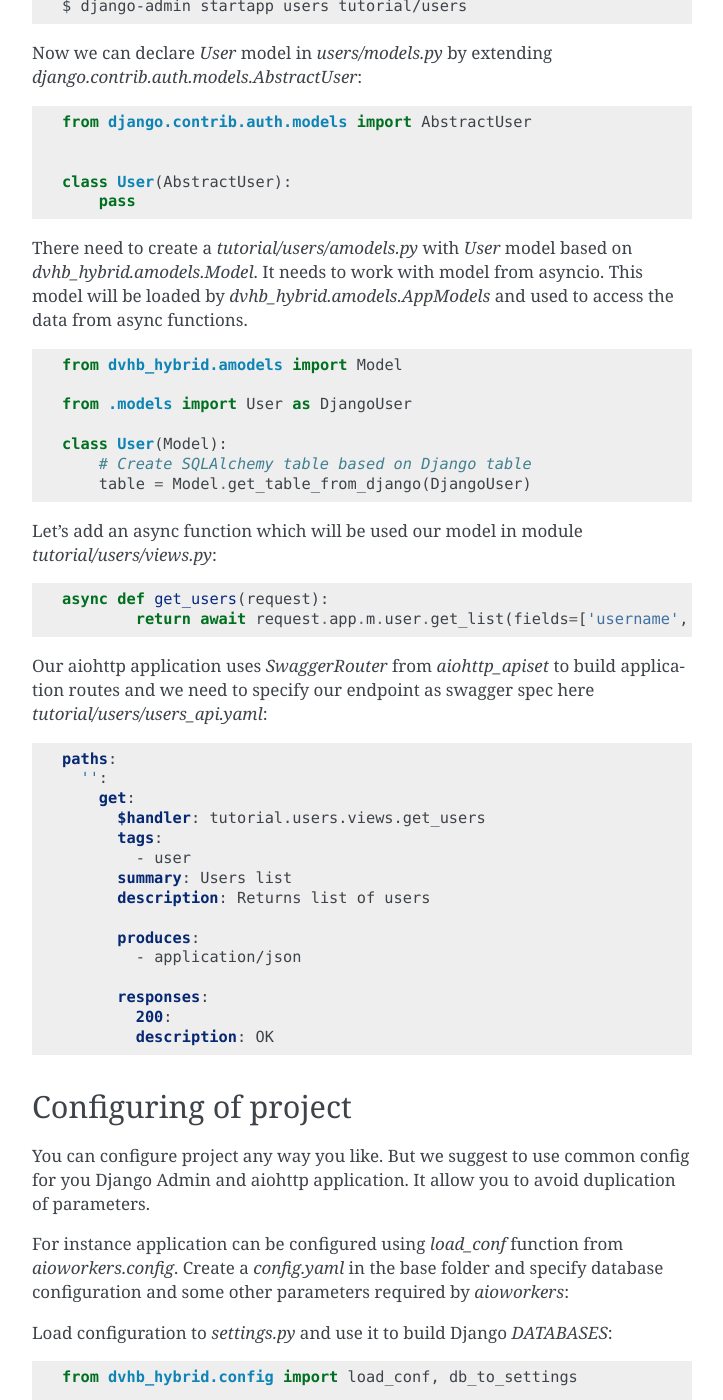
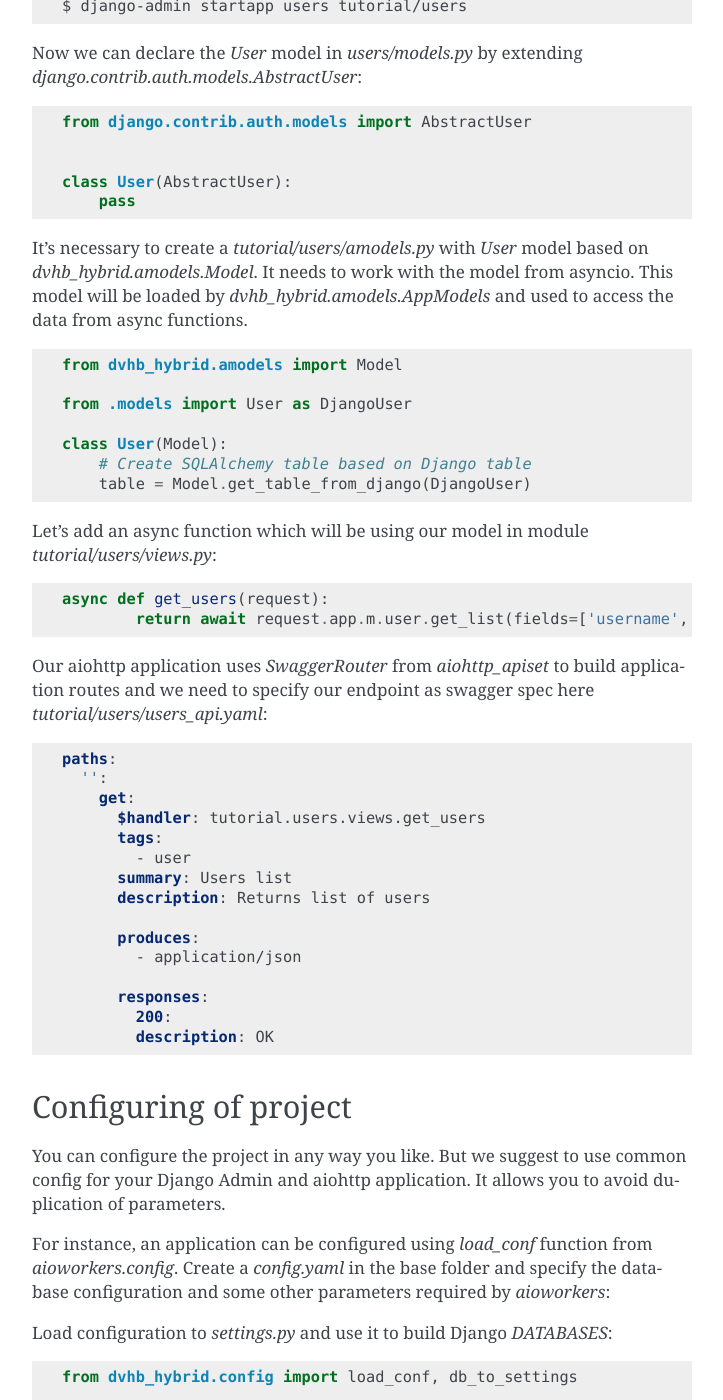
Before and after one commit to dvhb/dvhb-hybrid, a Sphinx documentation site: the page built from docs/tutorial.rst, in a window 1280 px wide and 1400 px high, scrolled down 984 px. Shown: the whole window, without its empty margins (388-1111 px from the left). Built offline with Sphinx 7.4.7, drawn with Linux system fonts in a browser that asks for light colours; some of the changed text lies outside the part shown.

Commit message:
fix docs

```diff
--- a/docs/tutorial.rst
+++ b/docs/tutorial.rst
@@ -39,17 +40,17 @@
 Create an application
 ---------------------
 
-Generally Django project consist of few applications.
+Generally, Django project consists of a few applications.
 
-For instance we need to create a method `GET /users` which returns a list of users of the application.
-So create a `users` django application and place it as subpackage of `tutorial` package:
+For instance, we need to create a `GET /users` method which returns a list of the application’s users.
+So create a `users` django application and place it as a subpackage of the `tutorial` package:
 
 .. code-block:: shell
 
     $ mkdir tutorial/users
     $ django-admin startapp users tutorial/users
 
-Now we can declare `User` model in `users/models.py` by extending `django.contrib.auth.models.AbstractUser`:
+Now we can declare the `User` model in `users/models.py` by extending `django.contrib.auth.models.AbstractUser`:
 
 .. code-block:: python
 
@@ -60,8 +61,8 @@
         pass
 
 
-There need to create a `tutorial/users/amodels.py` with `User` model based on `dvhb_hybrid.amodels.Model`.
-It needs to work with model from asyncio.
+It’s necessary to create a `tutorial/users/amodels.py` with `User` model based on `dvhb_hybrid.amodels.Model`.
+It needs to work with the model from asyncio.
 This model will be loaded by `dvhb_hybrid.amodels.AppModels` and used to access the data from async functions.
 
 .. code-block:: python
@@ -75,7 +76,7 @@
         table = Model.get_table_from_django(DjangoUser)
 
 
-Let's add an async function which will be used our model in module `tutorial/users/views.py`:
+Let’s add an async function which will be using our model in module `tutorial/users/views.py`:
 
 .. code-block:: python
 
@@ -108,12 +109,12 @@
 Configuring of project
 ----------------------
 
-You can configure project any way you like.
-But we suggest to use common config for you Django Admin and aiohttp application.
-It allow you to avoid duplication of parameters.
+You can configure the project in any way you like.
+But we suggest to use common config for your Django Admin and aiohttp application.
+It allows you to avoid duplication of parameters.
 
-For instance application can be configured using `load_conf` function from `aioworkers.config`.
-Create a `config.yaml` in the base folder and specify database configuration
+For instance, an application can be configured using `load_conf` function from `aioworkers.config`.
+Create a `config.yaml` in the base folder and specify the database configuration
 and some other parameters required by `aioworkers`:
 
 .. code-block:: yaml
@@ -163,7 +164,7 @@
     ...
 
 
-Create DB, make migrations and migrate it:
+Create DB, make the migrations and migrate it:
 
 .. code-block:: shell
 
@@ -177,7 +178,7 @@
 
     $ python manage.py createsuperuser --username admin --email admin@example.com
 
-Run Django Administration and login here using username and password specified in previous step:
+Run Django Administration and login here using the username and password specified in previous step:
 
 .. code-block:: shell
 
@@ -256,7 +257,7 @@
 
     $ python -m aioworkers -c config.yaml
 
-This will run application on `localhost:8080` with Swagger UI here `http://localhost:8080/apidoc/`.
+This will run the application on `localhost:8080` with Swagger UI here `http://localhost:8080/apidoc/`.
 
 Test API via curl:
 
```
Also changed, not shown: other parts of docs/tutorial.rst (+4 -3 lines), README.rst (+3 -4 lines).
